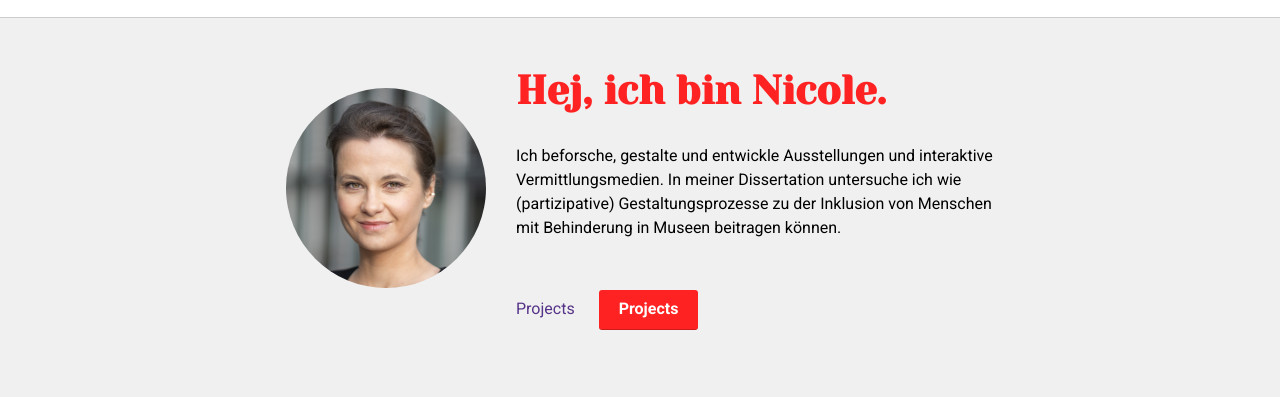
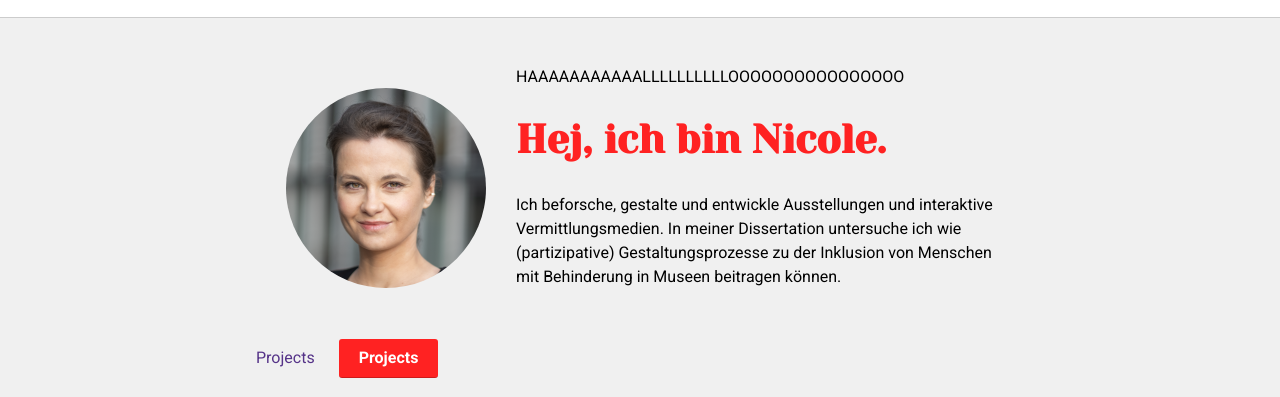
Before and after one commit to nimkus/portfolio, a plain HTML site: page index.html in a window 1280 px wide. Shown: the part 57-454 px from the top of the page. Drawn offline with nearby package versions, Linux system fonts and the light colour scheme; a web font is replaced by a local one.

Commit message:
tested the commit function
(added a section to index.html)

```diff
--- a/index.html
+++ b/index.html
@@ -80,6 +80,8 @@
             <!-- <img src="https://unsplash.it/300/100" alt="Placeholder image"> -->
         </figure>
 
+        <section> HAAAAAAAAAAALLLLLLLLLLOOOOOOOOOOOOOOOO </section>
+
         <article>
             <!-- Welcome Text -->
             <h1>Hej, ich bin Nicole.</h1>
```
